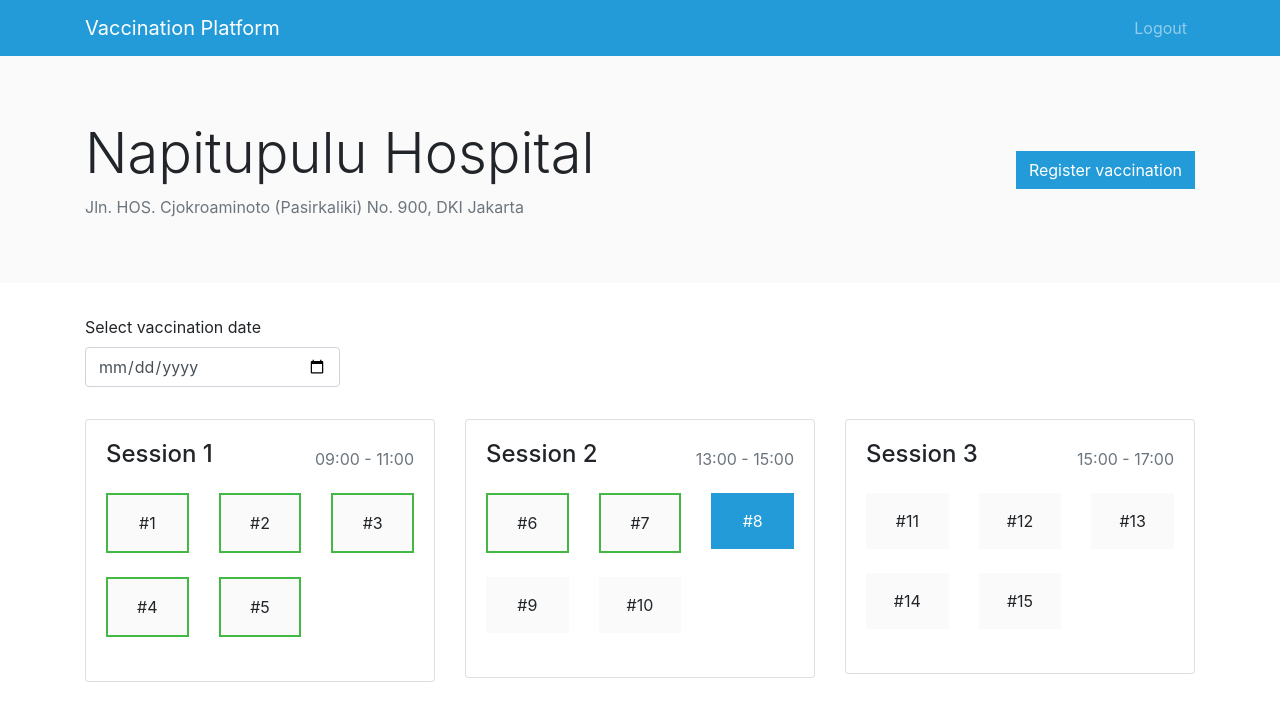
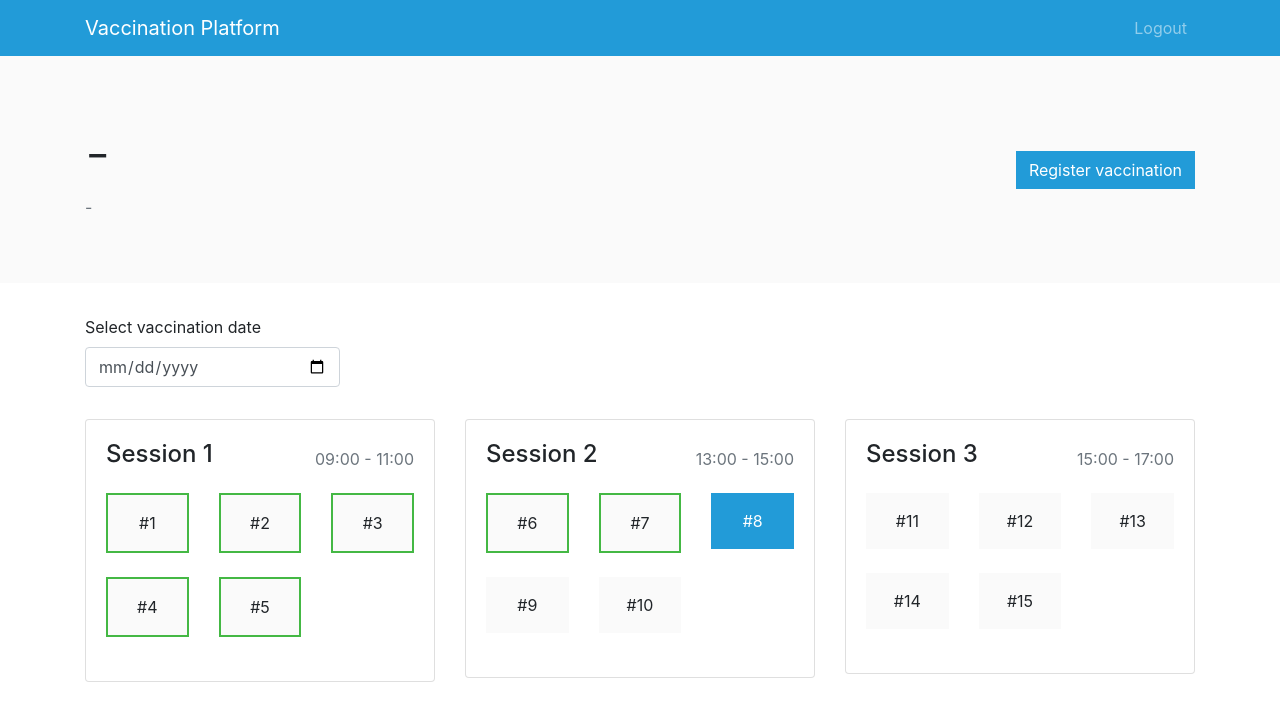
Before and after one commit to laksamanaap/Vaccination-Platform-FE, a React (Create React App) app: page /vacination-spot/detail/1 in a window 1280 px wide. Shown: the top 716 px of the page. Built offline with nearby package versions, Linux system fonts and the light colour scheme; no server answers; sample sign-in values are in the browser's storage.

Commit message:
feat : spots detail (preparing for vaccination register)

```diff
--- a/src/component/pages/vaccination-spot/VacinationSpotDetail.jsx
+++ b/src/component/pages/vaccination-spot/VacinationSpotDetail.jsx
@@ -1,17 +1,45 @@
-import React from "react";
+import React, { useState, useEffect } from "react";
+import { useNavigate, useParams } from "react-router-dom";
+import client from "../../../utils/router";
 
 export const VacinationSpotDetail = () => {
+  const { id } = useParams();
+
+  const [spotDetailData, setSpotDetailData] = useState({});
+
+  const fetchSpotDetail = async () => {
+    try {
+      const response = await client.get(`v1/spots/${id}`);
+      setSpotDetailData(response?.data.spot);
+    } catch (err) {
+      console.log(err);
+    }
+  };
+
+  const handleRegisterVaccination = (e) => {
+    e.preventDefault();
+    console.log("registered");
+  };
+
+  useEffect(() => {
+    fetchSpotDetail();
+  }, []);
+
+  console.log(spotDetailData);
+
   return (
     <main>
       <header class="jumbotron">
         <div class="container d-flex justify-content-between align-items-center">
           <div>
-            <h1 class="display-4">Napitupulu Hospital</h1>
-            <span class="text-muted">
-              Jln. HOS. Cjokroaminoto (Pasirkaliki) No. 900, DKI Jakarta
-            </span>
+            <h1 class="display-4">{spotDetailData.name ?? "-"}</h1>
+            <span class="text-muted">{spotDetailData.address ?? "-"}</span>
           </div>
-          <a href="" class="btn btn-primary">
+          <a
+            href=""
+            class="btn btn-primary"
+            onClick={handleRegisterVaccination}
+          >
             Register vaccination
           </a>
         </div>
```
